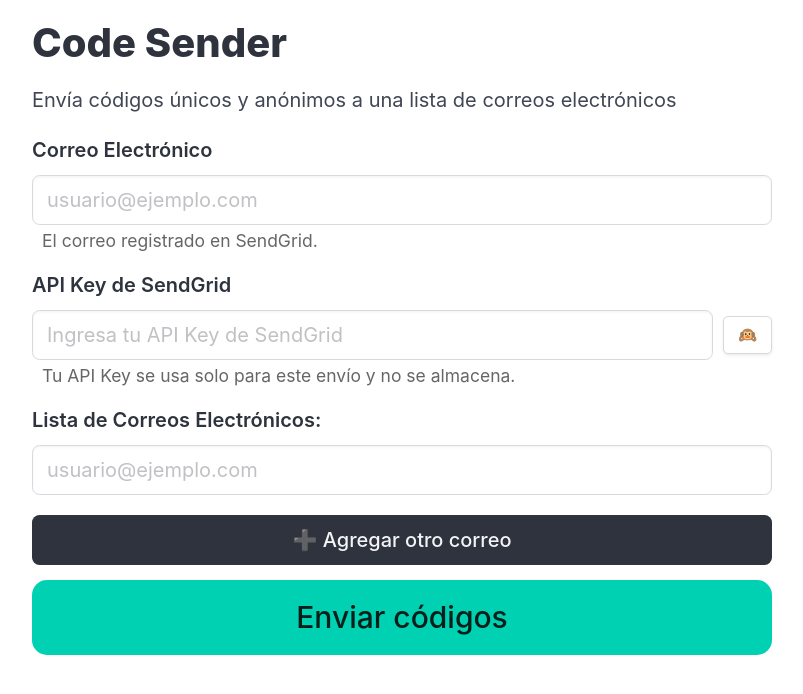
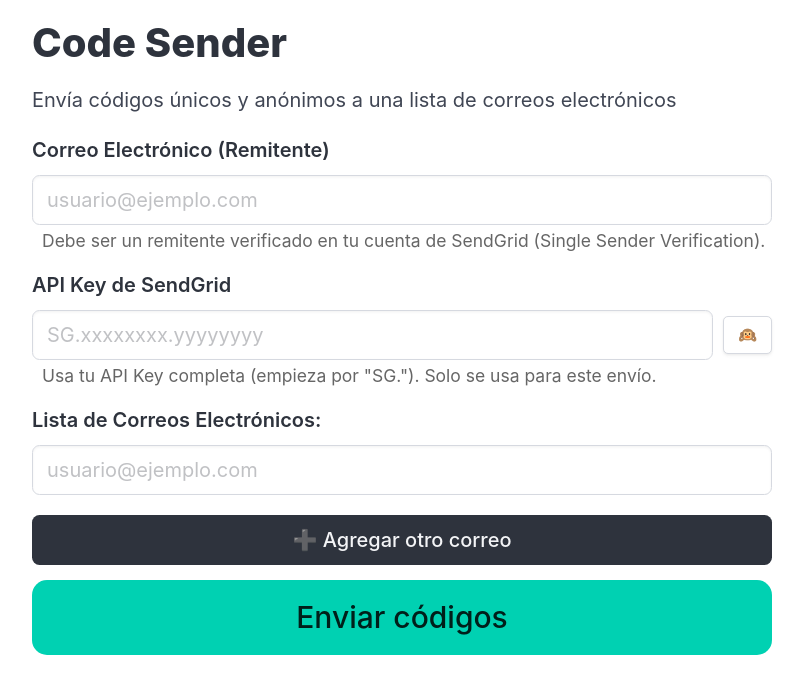
Before and after one commit to isaaleonardo/code_sender, a Flask app: page / in a window 1280 px wide. Shown: the top 694 px of the page, without its empty margins (238-1041 px from the left). Run offline with Flask 3, Linux system fonts and the light colour scheme.

Commit message:
fix: resolve 401 Unauthorized error by stripping API key and avoiding insecure redirects

```diff
--- a/app.py
+++ b/app.py
@@ -13,102 +13,97 @@ def generate_secure_code(length=8):
     return ''.join(secrets.choice(alphabet) for _ in range(length))
 
 def clean_email_list(email_text):
-  if not email_text:
-    return []
+    if not email_text:
+        return []
 
-  # Dividir por líneas y limpiar espacios
-  emails = [email.strip() for email in email_text.split('\n')]
-  # Filtrar líneas vacías
-  emails = [email for email in emails if email]
-  return emails
+    # Reemplazar comas por saltos de línea para manejar ambos formatos
+    email_text = email_text.replace(',', '\n')
+    # Dividir por líneas y limpiar espacios
+    emails = [email.strip() for email in email_text.split('\n')]
+    # Filtrar líneas vacías y duplicados manteniendo orden
+    seen = set()
+    emails = [x for x in emails if x and not (x in seen or seen.add(x))]
+    return emails
 
 def send_emails(api_key, sender_email, emails, codes):
-  sg = SendGridAPIClient(api_key)
+    api_key = api_key.strip()
+    sender_email = sender_email.strip()
+    sg = SendGridAPIClient(api_key)
 
-  errors = []
-  successes = []
+    errors = []
+    successes = []
 
-  for email, code in zip(emails, codes):
-    with open('email_template/index.html', 'r', encoding='utf-8') as file:
-      html_template = file.read()
+    # Cargar el template una sola vez fuera del bucle
+    try:
+        with open('email_template/index.html', 'r', encoding='utf-8') as file:
+            html_template = file.read()
+    except Exception as e:
+        return {'successes': [], 'errors': [f"Error al cargar el template: {e}"]}
 
-    html_customed = html_template.format(code=code)
+    for email, code in zip(emails, codes):
+        html_customed = html_template.format(code=code)
 
-    message = Mail(
-      from_email=sender_email,
-      to_emails=email,
-      subject='Tu código de participación único',
-      html_content=html_customed
-    )
-    try:
-      response = sg.send(message)
-      if response.status_code >= 200 and response.status_code < 300:
-        successes.append(code)
-      else:
-        errors.append(f"Error al enviar a {email}: {response.body}")
-    except Exception as e:
-      errors.append(f"Excepción al enviar a {email}: {e}")
+        message = Mail(
+            from_email=sender_email,
+            to_emails=email,
+            subject='Tu código de participación único',
+            html_content=html_customed
+        )
+        try:
+            response = sg.send(message)
+            if response.status_code >= 200 and response.status_code < 300:
+                successes.append(code)
+            else:
+                errors.append(f"Error al enviar a {email}: Status {response.status_code}")
+        except Exception as e:
+            # Intentar obtener más detalles del error si es posible
+            error_msg = str(e)
+            if hasattr(e, 'body'):
+                error_msg = f"{e.body}"
+            errors.append(f"Error al enviar a {email}: {error_msg}")
 
-  random.shuffle(successes)
-  return {'successes': successes, 'errors': errors}
+    random.shuffle(successes)
+    return {'successes': successes, 'errors': errors}
 
 @app.route("/", methods=["GET", "POST"])
 def index():
-  if request.method == "POST":
-    sender_email = request.form.get("sender_email")
-    api_key = request.form.get("api_key")
-    email_list = request.form.get("email_list")
+    if request.method == "POST":
+        sender_email = request.form.get("sender_email")
+        api_key = request.form.get("api_key")
+        email_list = request.form.get("email_list")
 
-    if not sender_email:
-      return render_template("index.html", error="El correo del remitente es requerido")
+        if not sender_email:
+            return render_template("index.html", error="El correo del remitente es requerido")
 
-    if not api_key:
-      return render_template("index.html", error="La API Key es requerida")
+        if not api_key:
+            return render_template("index.html", error="La API Key es requerida")
 
-    if not email_list:
-      return render_template("index.html", error="La lista de emails es requerida")
+        if not email_list:
+            return render_template("index.html", error="La lista de emails es requerida")
 
-    emails = clean_email_list(email_list)
+        emails = clean_email_list(email_list)
 
-    if not emails:
-      return render_template("index.html", error="No se encontraron emails válidos")
+        if not emails:
+            return render_template("index.html", error="No se encontraron emails válidos")
 
-    return redirect(url_for("send",
-                            sender_email=sender_email,
-                            api_key=api_key,
-                            emails=','.join(emails)))
+        codes = [generate_secure_code() for _ in emails]
+        result = send_emails(api_key, sender_email, emails, codes)
 
-  return render_template("index.html")
+        successes = result['successes']
+        errors = result['errors']
+        sent_count = len(successes)
 
-@app.route("/enviar")
-def send():
-  sender_email = request.args.get("sender_email")
-  api_key = request.args.get("api_key")
-  emails_str = request.args.get("emails")
+        return render_template("result.html",
+                              sent_count=sent_count,
+                              codes=successes,
+                              total_emails=len(emails),
+                              errors=errors)
 
-  if not sender_email or not api_key or not emails_str:
-    return redirect(url_for("index"))
-
-  emails = emails_str.split(',')
-
-  codes = [generate_secure_code() for _ in emails]
-
-  result = send_emails(api_key, sender_email, emails, codes)
-  successes = result['successes']
-  errors = result['errors']
-  sent_count = len(successes)
-
-  print(result)
-
-  return render_template("result.html",
-                        sent_count=sent_count,
-                        codes=successes,
-                        total_emails=len(emails),
-                        errors=errors)
+    return render_template("index.html")
 
 @app.route("/acerca-de")
 def about():
-  return render_template("about.html")
+    return render_template("about.html")
 
 if __name__ == "__main__":
     port = int(os.environ.get("PORT", 5000))
--- a/templates/index.html
+++ b/templates/index.html
@@ -8,22 +8,28 @@
     Envía códigos únicos y anónimos a una lista de correos electrónicos
 </p>
 
+{% if error %}
+<div class="notification is-danger">
+    {{ error }}
+</div>
+{% endif %}
+
 <form method="POST">
     <div class="field">
-        <label class="label">Correo Electrónico</label>
+        <label class="label">Correo Electrónico (Remitente)</label>
         <div class="control">
-            <input class="input" type="input" name="sender_email" placeholder="usuario@ejemplo.com">
+            <input class="input" type="email" name="sender_email" placeholder="usuario@ejemplo.com" required>
         </div>
-        <small style="color: #666; margin-left: 10px;">El correo registrado en SendGrid.</small>
+        <small style="color: #666; margin-left: 10px;">Debe ser un remitente verificado en tu cuenta de SendGrid (Single Sender Verification).</small>
     </div>
 
     <div class="field">
         <label class="label">API Key de SendGrid</label>
         <div class="control is-flex is-align-items-center">
-            <input class="input" type="password" name="api_key" id="api-key" placeholder="Ingresa tu API Key de SendGrid">
+            <input class="input" type="password" name="api_key" id="api-key" placeholder="SG.xxxxxxxx.yyyyyyyy" required>
             <button class="button is-small ml-2" id="toggle-password" type="button" title="Mostrar/ocultar">🙉</button>
         </div>
-        <small style="color: #666; margin-left: 10px;">Tu API Key se usa solo para este envío y no se almacena.</small>
+        <small style="color: #666; margin-left: 10px;">Usa tu API Key completa (empieza por "SG."). Solo se usa para este envío.</small>
     </div>
 
     <div class="field">
```
